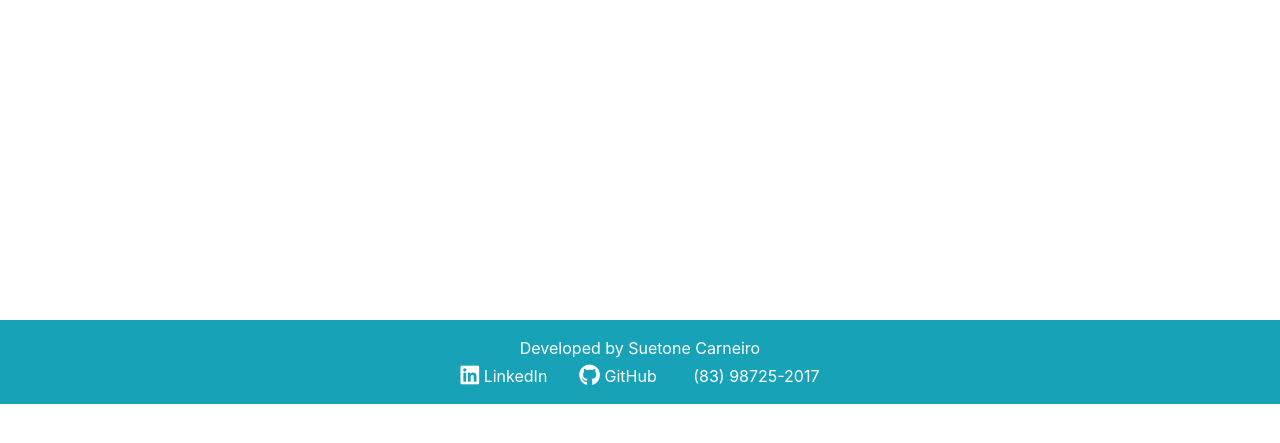
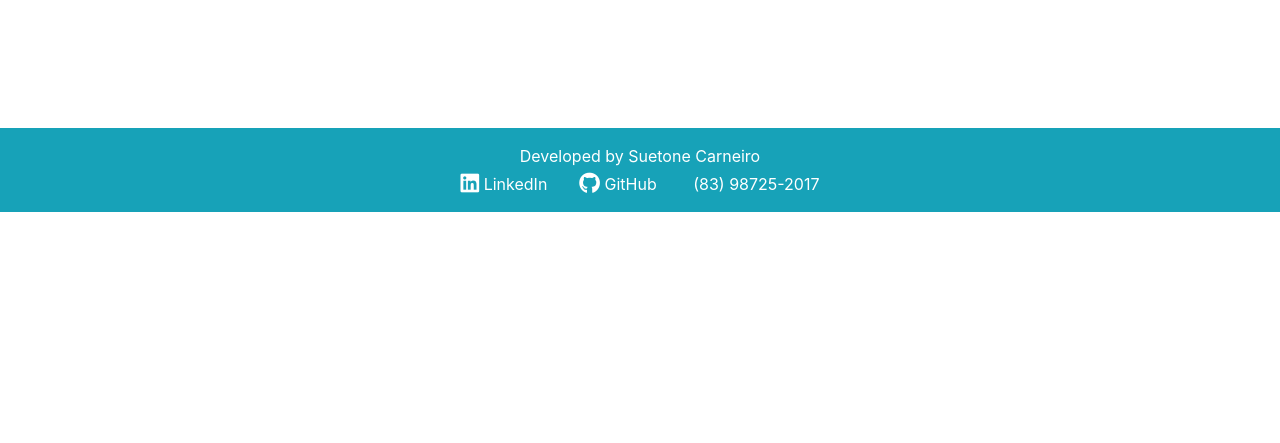
Before and after one commit to SuetoneCarneiro/Genius-Lab-biblioteca, a Django app: template biblioteca/templates/biblioteca/modelo.html in a window 1280 px wide. Shown: the part 58-501 px from the top of the page. Run offline with Django 3.2, Linux system fonts and the light colour scheme; the template is opened without the code that fills it, so the values that code supplies are empty; some libraries are stand-ins or nearby versions.

Commit message:
:ok_hand: style: alterando margin do footer

```diff
--- a/biblioteca/templates/biblioteca/modelo.html
+++ b/biblioteca/templates/biblioteca/modelo.html
@@ -73,7 +73,7 @@
 
 
 {% block footer %}
-<footer class="bg-info text-white text-center py-3" style="margin-top: 25%;">
+<footer class="bg-info text-white text-center py-3" style="margin-top: 10%;">
   <div class="container">
       <p class="mb-1">Developed by Suetone Carneiro</p>
       <div class="d-flex justify-content-center">
```
